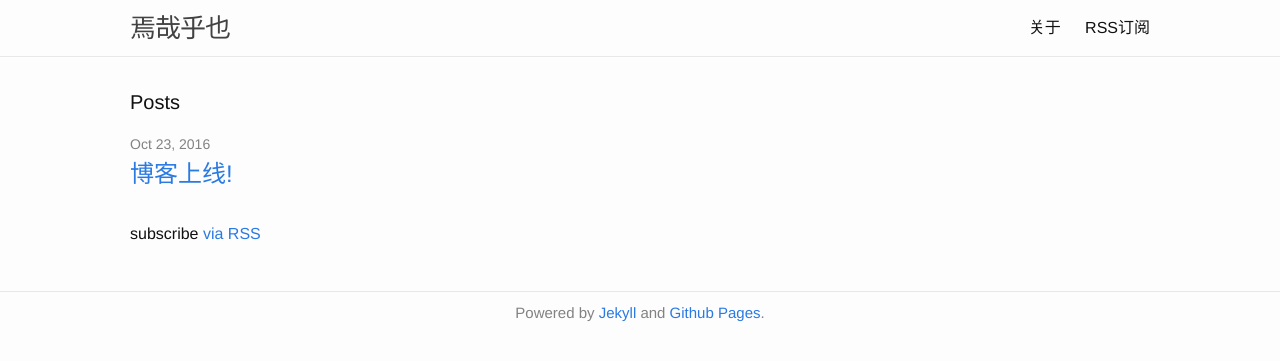
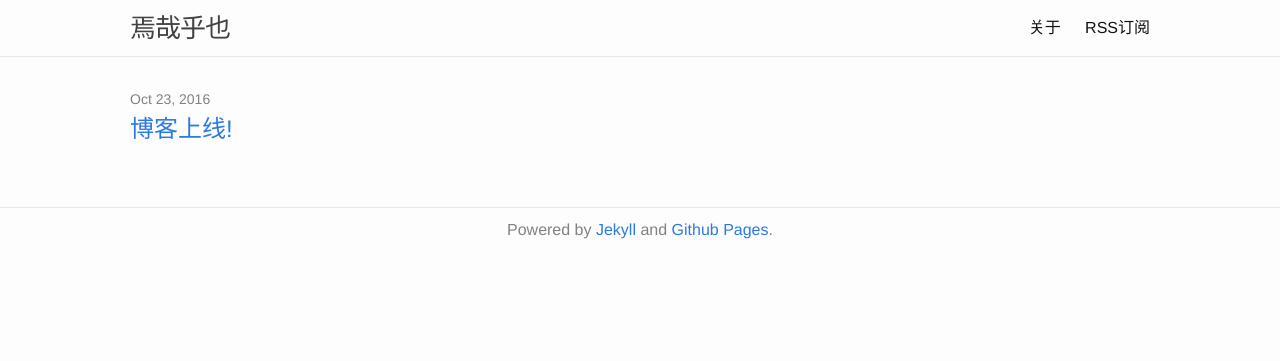
Before and after one commit to zlqy386/zlqy386.github.io, a Jekyll site: the page built from index.html, in a window 1280 px wide. Shown: the top 361 px of the page. Built offline with Jekyll 4.4.1, drawn with Linux system fonts in a browser that asks for light colours; the list of posts is cut into pages by our own code.

Commit message:
using em in font-size

```diff
--- a/_sass/_base.scss
+++ b/_sass/_base.scss
@@ -13,9 +13,13 @@
 /**
  * Basic styling
  */
+html {
+    font-size: $base-font-size;
+}
+
 body {
     font-family: $base-font-family;
-    font-size: $base-font-size;
+    font-size: 1em;
     line-height: $base-line-height;
     font-weight: 300;
     color: $text-color;
--- a/_sass/_layout.scss
+++ b/_sass/_layout.scss
@@ -95,7 +95,7 @@
     color: $grey-color;
 
     .wrapper {
-        font-size: 15px;
+        // font-size: 15px;
         text-align: center;
     }
 }
@@ -136,7 +136,7 @@
 }
 
 .page-heading {
-    font-size: 20px;
+    font-size: 1.25em;
 }
 
 .post-list {
@@ -149,13 +149,13 @@
 }
 
 .post-meta {
-    font-size: $small-font-size;
+    font-size: 0.875em;
     color: $grey-color;
 }
 
 .post-link {
     display: block;
-    font-size: 24px;
+    font-size: 1.5em;
 }
 
 .icon {
@@ -177,12 +177,13 @@
 }
 
 .post-title {
-    font-size: 42px;
+    font-size: 2em;
     letter-spacing: -1px;
     line-height: 1;
+    font-weight: bold;
 
     @include media-query($on-laptop) {
-        font-size: 36px;
+        font-size: 1.75em;
     }
 }
 
@@ -190,26 +191,26 @@
     margin-bottom: $spacing-unit;
 
     h2 {
-        font-size: 32px;
+        font-size: 2em;
 
         @include media-query($on-laptop) {
-            font-size: 28px;
+            font-size: 1.75em;
         }
     }
 
     h3 {
-        font-size: 26px;
+        font-size: 1.625em;
 
         @include media-query($on-laptop) {
-            font-size: 22px;
+            font-size: 1.375em;
         }
     }
 
     h4 {
-        font-size: 20px;
+        font-size: 1.25em;
 
         @include media-query($on-laptop) {
-            font-size: 18px;
+            font-size: 1.125em;
         }
     }
 }
--- a/index.html
+++ b/index.html
@@ -4,20 +4,14 @@
 
 <div class="home">
 
-  <h1 class="page-heading">Posts</h1>
-
   <ul class="post-list">
     {% for post in site.posts %}
       <li>
         <span class="post-meta">{{ post.date | date: "%b %-d, %Y" }}</span>
 
-        <h2>
-          <a class="post-link" href="{{ post.url | prepend: site.baseurl }}">{{ post.title }}</a>
-        </h2>
+        <a class="post-link" href="{{ post.url | prepend: site.baseurl }}">{{ post.title }}</a>
       </li>
     {% endfor %}
   </ul>
 
-  <p class="rss-subscribe">subscribe <a href="{{ "/feed.xml" | prepend: site.baseurl }}">via RSS</a></p>
-
 </div>
```
